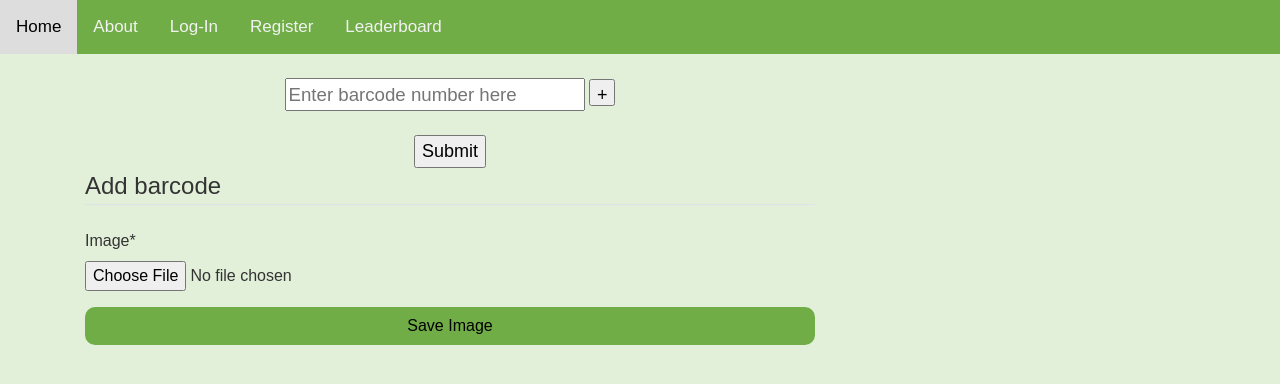
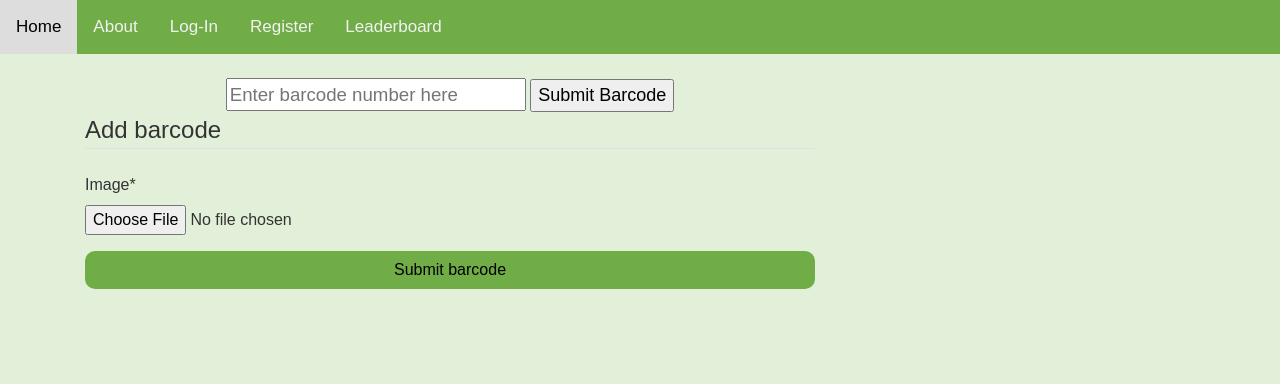
Before and after one commit to Evan-Hocking/ECM2434-Group-28, a Django app: page / in a window 1280 px wide. Shown: the top 384 px of the page. Run offline with Django 4.2, Linux system fonts and the light colour scheme; some libraries are stand-ins or nearby versions.

Commit message:
remove excess buttons

```diff
--- a/Eco_Food_game/Food_Scanner/templates/Food_Scanner/home.html
+++ b/Eco_Food_game/Food_Scanner/templates/Food_Scanner/home.html
@@ -3,8 +3,8 @@
     <br />
     <input type="number" min="0" max="9999999999999" id="barcodeNumEntry"
     name="barcodeNumber" placeholder="Enter barcode number here" />
-    <input type="button" id="addItem" name="addItem" value="+" /><br /><br />
-    <input type="submit" value="Submit" id="barcodeNumSubmit" />
+    <!-- <input type="button" id="addItem" name="addItem" value="+" /><br /><br /> -->
+    <input type="submit" value="Submit Barcode" id="barcodeNumSubmit" />
 </form>
 <!-- <form id="barcodeEntryForm" action="/upload_barcode" method="POST" enctype="multipart/form-data">
     <br /><label for="barcodeImage" class="btn" id="scanBarcodeLabel">Scan Barcode</label>
@@ -19,7 +19,7 @@
         {{ form|crispy }}
     </fieldset>
     <div class="form-group">
-        <button class="btn btn-login" type="submit">Save Image</button>
+        <button class="btn btn-login" type="submit">Submit barcode</button>
     </div>
 </form>
 {% endblock content%}
```
